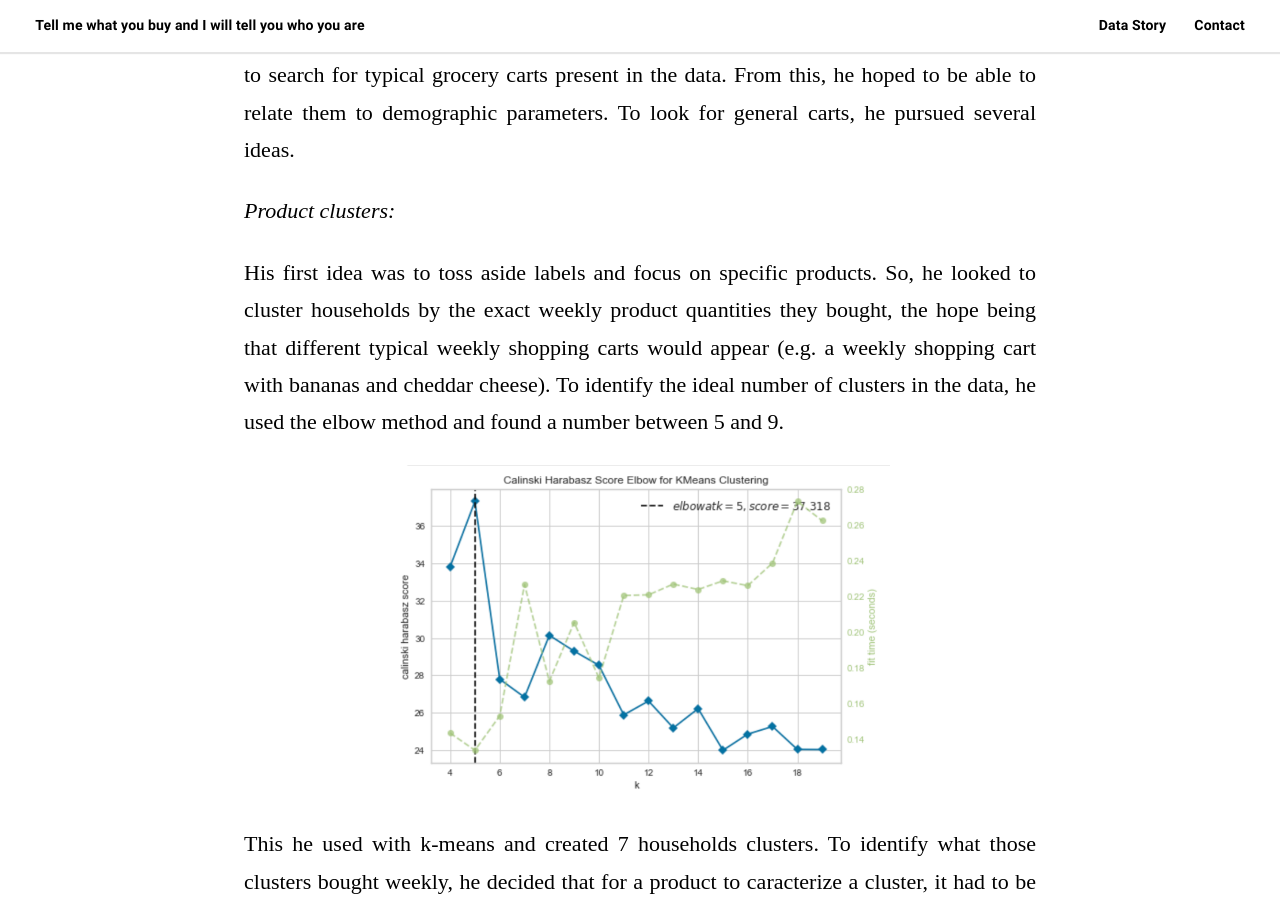
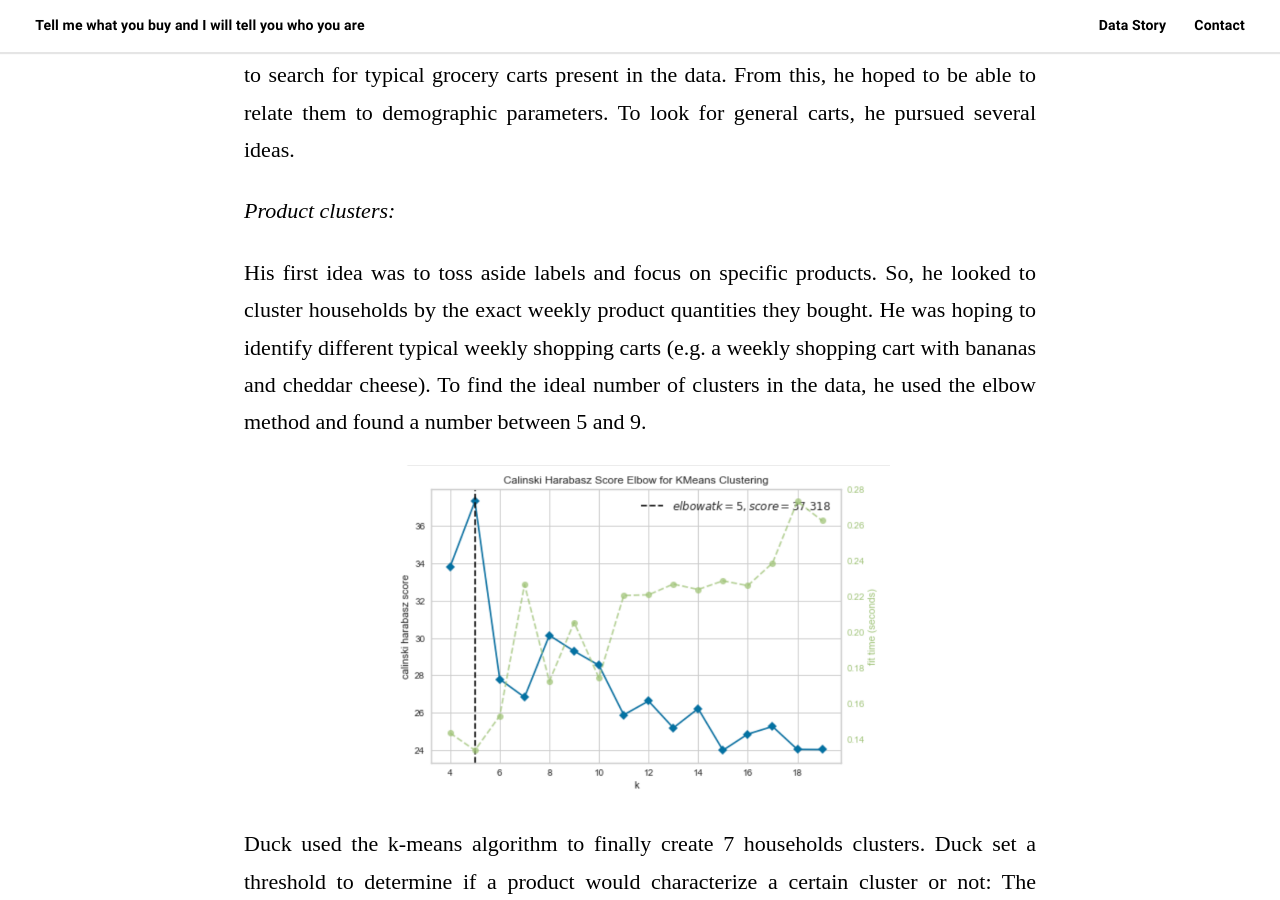
Before and after one commit to marvande/website_ada_bubble582, a Jekyll site: the page built from _posts/2019-12-13-data_story.md, in a window 1280 px wide and 900 px high, scrolled down 7101 px. Built offline with Jekyll 4.4.1, drawn with Linux system fonts in a browser that asks for light colours; some web fonts are replaced; some of the changed text lies outside the part shown.

Commit message:
corrections

```diff
--- a/_posts/2019-12-13-data_story.md
+++ b/_posts/2019-12-13-data_story.md
@@ -99,11 +99,11 @@
 
 <p><i>Product clusters:</i></p>
 
-<p>His first idea was to toss aside labels and focus on specific products. So, he looked to cluster households by the exact weekly product quantities they bought, the hope being that different typical weekly shopping carts would appear (e.g. a weekly shopping cart with bananas and cheddar cheese). To identify the ideal number of clusters in the data, he used the elbow method and found a number between 5 and 9. </p>
+<p>His first idea was to toss aside labels and focus on specific products. So, he looked to cluster households by the exact weekly product quantities they bought. He was hoping to identify different typical weekly shopping carts (e.g. a weekly shopping cart with bananas and cheddar cheese). To find the ideal number of clusters in the data, he used the elbow method and found a number between 5 and 9. </p>
 <img class="center" src="{{ "/assets/images/elbow7.png" | absolute_url }}" alt="Markdown Monster icon" width = "500" height = "400" />
 
 <p>
-This he used with k-means and created 7 households clusters. To identify what those clusters bought weekly, he decided that for a product to caracterize a cluster, it had to be bought by at least a third of the households in the clutster (a very generous threshold).  Looking at the results, Duck saw that two clusters contained only a single household and that one contained around a 1000 but had no product in common and dismissed those. Furthermore, the remaining clusters had either bananas or dairy as their caracteristic product. From this, Duck started to wonder if this dataset was a cruel joke that someone had played on him, or wether this shopping center was frequented by what seemed to be a troop of monkeys. Detective Duck concluded that though labels were too vague, clustering on products was probably too precise as there were several product IDs for the same type of product (e.g. 5 different milk IDs). So though some households maybe bought the same weekly quantity of milk, because they bought a different brand there carts were not assimilated as the same.
+Duck used the k-means algorithm to finally create 7 households clusters. Duck set a threshold to determine if a product would characterize a certain cluster or not: The product had to be bought by at least a third of the households in the clutster (a very generous threshold) to be said as a product characterizing the cluster. Looking at the results, Duck saw that two clusters contained only a single household and that one contained around a 1000 but had no product in common. He dismissed those. Furthermore, the remaining clusters had either bananas or dairy as their caracteristic products. From this, Duck started to wonder if this dataset was a cruel joke that someone had played on him, or wether this shopping center was frequented by what seemed to be a troop of monkeys. Detective Duck concluded that even though the labels were too vague, clustering on products was probably too precise as there were several product IDs for the same type of product (e.g. 5 different milk IDs). So, though some households maybe bought the same weekly quantity of milk, because they bought a different brand, their carts were not assimilated as the same.
 </p>
 
 <p>
```
